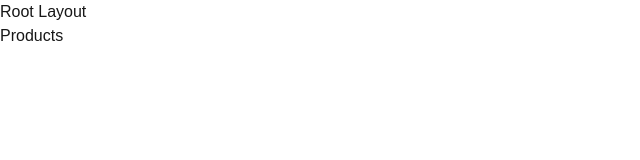
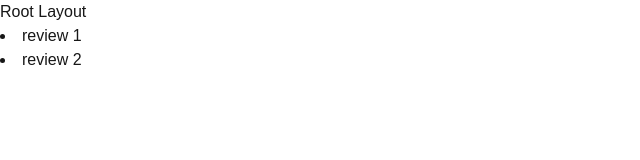
Before and after one commit to mowhammadali/next-v15, a Next.js app: page /products in a window 1280 px wide. Shown: the top 160 px of the page, without its empty margins (0-640 px from the left). Built offline with nearby package versions, Linux system fonts and the light colour scheme.

Commit message:
implement link navigation

```diff
--- a/src/app/products/[productId]/page.tsx
+++ b/src/app/products/[productId]/page.tsx
@@ -12,14 +12,21 @@ export async function generateMetadata(
 ): Promise<Metadata> {
   const productId = (await params).productId;
 
-  const product = await fetch(
-    `https://fakestoreapi.com/products/${productId}`
-  ).then((res) => res.json());
+  try {
+    const res = await fetch(`https://fakestoreapi.com/products/${productId}`);
+    const product = await res.json();
 
-  return {
-    title: product?.title,
-    description: product?.description,
-  };
+    return {
+      title: product?.title,
+      description: product?.description,
+    };
+  }
+  catch (error) {
+    return {
+      title: 'no data found',
+      description: 'empty'
+    }
+  }
 }
 
 interface PropsType {
--- a/src/app/products/page.tsx
+++ b/src/app/products/page.tsx
@@ -1,9 +1,28 @@
-import React from 'react'
+import Link from "next/link";
+import React from "react";
+
+const views = [
+  { id: 1, viewNumber: 1, viewName: "review 1" },
+  { id: 2, viewNumber: 2, viewName: "review 2" },
+];
 
 const Products = () => {
   return (
-    <div>Products</div>
-  )
-}
+    <div>
+      {views.map((view) => (
+        <li key={view.id}>
+          <Link
+            href={`/products/1/reviews/${view.viewNumber}`}
+            replace
+            prefetch
+            scroll
+          >
+            {view.viewName}
+          </Link>
+        </li>
+      ))}
+    </div>
+  );
+};
 
-export default Products
+export default Products;
```
